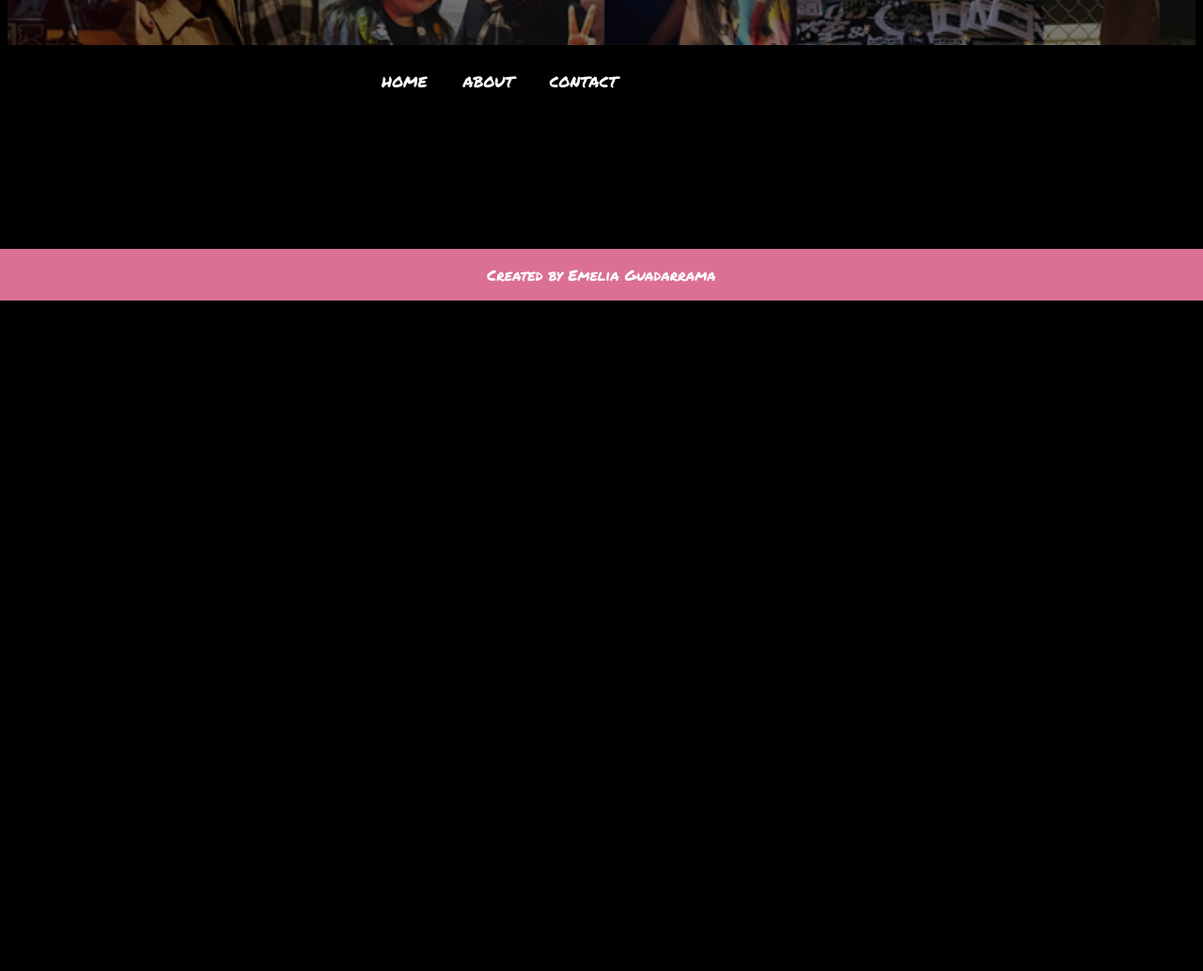
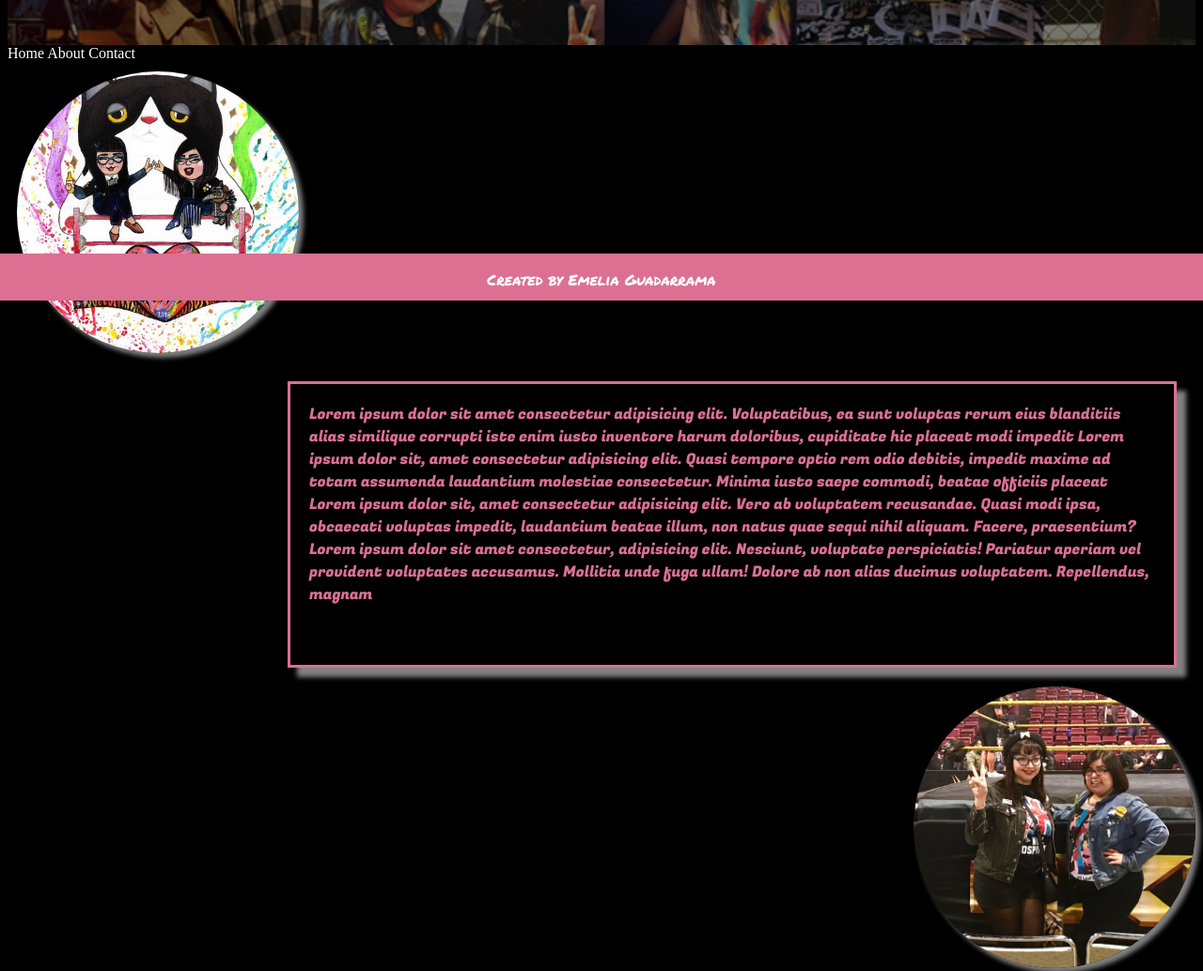
Before and after one commit to heyemelia/final-project, a plain HTML site: page index.html in a window 1280 px wide. Shown: the part 480-1514 px from the top of the page at 94% size. Before the commit the page ends 808 px from the top, so only its background shows below. Drawn offline with Linux system fonts and the light colour scheme.

Commit message:
added an article with a pic and an pic to the section nav bar needs styling

```diff
--- a/css/styles.css
+++ b/css/styles.css
@@ -29,59 +29,6 @@ body, html {
 
 /* start of nav bar */
 
-  nav ul {
-    list-style: none;
-    padding-left: 0;
-    margin-top: 0;
-    margin-bottom: 0;
-  }
-
-  h1 {
-    width: 500px;
-    margin: 100px auto 20px;
-    color: white;
-    text-align: center;
-  }
-
-  .nav {
-    width: 500px;
-    margin: 0 auto;
-    background-color: transparent;
-    color: white;
-    font-family: 'Permanent Marker'
-  }
-  .nav a {
-    display: block;
-    padding: 16px;
-    line-height: inherit;
-    cursor: pointer;
-  }
-  .nav__menu {
-    line-height: 45px;
-    font-weight: 700%;
-    text-transform: uppercase;
-  }
-  .nav__menu-item {
-    display: inline-block;
-    position: relative;
-  }
-  .nav__menu-item:hover {
-    background-color: transparent;
-  }
-  .nav__menu-item:hover .nav__submenu {
-    display: block;
-  }
-  .nav__submenu {
-    font-weight: 300;
-    text-transform: none;
-    display: none;
-    position: absolute;
-    width: 220px;
-    background-color: transparent;
-  }
-  .nav__submenu-item:hover {
-    background: transparent;
-  }
 
 /* end of navbar */
 
@@ -91,7 +38,6 @@ body, html {
   background-color: transparent;
   text-decoration: none;
 }
-
 a:visited {
   color: lightpink;
   background-color: transparent;
@@ -108,21 +54,65 @@ body, html {
 }
 /* link colors end */
 
-/* section {
-  margin-bottom: 500px;
+/* start article one */
+
+.leadimage {
+  height: 300px;
+  margin: 10px;
+  display: inline-flex;
+  float: left;
+  /* border: 4px solid palevioletred; */
+  border-radius: 50%;
+  box-shadow: 5px 5px 5px grey;
+}
+
+.leadtext {
+  margin:20px;
   padding: 20px;
-  height: 200px;
-  width: 800px;
+  height: 259px;
+  width: 900px;
+  float: right;
+  background-color: black;
+  border-style: solid;
+  border-color: palevioletred;
+  box-shadow: 10px 10px 5px grey;
+  font-family: 'Fugaz One';
+  color: palevioletred;
+
+  }
+
+
+/* end article one */
+
+
+.secondimage {
+  height: 300px;
+  display: inline-flex;
+  float: right;
+  clear: right;
+  /* border: 4px solid palevioletred; */
+  border-radius: 50%;
+  display: block;
+  margin-left: auto;
+  box-shadow: 5px 5px 5px grey;
+
+}
+.sectiontext {
+  margin:20px;
+  padding: 20px;
+  height: 259px;
+  width: 900px;
   float: left;
-  clear: left;
-  margin: 50px;;
-  background-color: palevioletred;
+  background-color: black;
   border-style: solid;
-  border-color: white;
-  box-shadow: 10px 10px 5px palevioletred;
+  border-color: palevioletred;
+  box-shadow: 10px 10px 5px grey;
   font-family: 'Fugaz One';
-  color: white;
-} */
+  color: palevioletred;
+}
+
+
+
 
 /* footer start */
 
@@ -135,6 +125,7 @@ body, html {
     color: white;
     text-align: center;
     font-family: 'Permanent Marker';
+    height: 50px;
 }
 
 /* footer end */
--- a/index.html
+++ b/index.html
@@ -19,31 +19,34 @@
       <p>Just a pair of wrestle pals talking wrasslin!<p>
   </div>
 </div>
+
 <!-- hero image end -->
 
 <body>
 <!-- nav bar starts -->
+<nav id="navBar">
+  <a href="#returntotop">Home</a>
+  <a href="about.html">About</a>
+  <a href="contact.html">Contact</a>
+</nav>
+<!-- nav bar end -->
+
 <div>
-  <nav class="nav">
-    <ul class="nav__menu">
-      <li class="nav__menu-item"><a href="index.html">Home</a></li>
-      <li class="nav__menu-item"><a href="about.html">About</a></li>
-      <li class="nav__menu-item"><a href="contact.html">Contact</a>
-        <ul class="nav__submenu">
-          <li class="nav__submenu-item"> <a href="thequeens.html">The Queens</a></li>
-          <li class="nav__submenu-item"> <a href="alicia.html">Al</a></li>
-          <li class="nav__submenu-item"> <a href="emelia.html">Emelia</a></li>
-        </ul>
-      </li>
-    </ul>
-  </nav>
-  </div>
-<!-- nav bar end -->
-<div>
-  <!-- start adding images etc -->
+
+ <article>
+   <img class="leadimage" src="img/Kayfabe Queens art by Ashley Valencia.jpg" alt="photo of Al and Emelia">
+   <p class="leadtext">Lorem ipsum dolor sit amet consectetur adipisicing elit. Voluptatibus, ea sunt voluptas rerum eius blanditiis alias similique corrupti iste enim iusto inventore harum doloribus, cupiditate hic placeat modi impedit Lorem ipsum dolor sit, amet consectetur adipisicing elit. Quasi tempore optio rem odio debitis, impedit maxime ad totam assumenda laudantium molestiae consectetur. Minima iusto saepe commodi, beatae officiis placeat Lorem ipsum dolor sit, amet consectetur adipisicing elit. Vero ab voluptatem recusandae. Quasi modi ipsa, obcaecati voluptas impedit, laudantium beatae illum, non natus quae sequi nihil aliquam. Facere, praesentium? Lorem ipsum dolor sit amet consectetur, adipisicing elit. Nesciunt, voluptate perspiciatis! Pariatur aperiam vel provident voluptates accusamus. Mollitia unde fuga ullam! Dolore ab non alias ducimus voluptatem. Repellendus, magnam
+   </p>
+ </article>
+
+ </div>
+ <div>
+
   <section>
-    Lorem ipsum dolor sit amet consectetur adipisicing elit. Ducimus aspernatur nemo ex fuga expedita deserunt, voluptates optio, iusto possimus incidunt autem. Dolores iure perspiciatis numquam quod! Rem earum iure voluptatibus. Lorem ipsum dolor sit amet consectetur, adipisicing elit. Esse earum, rem nulla culpa incidunt maiores laborum corporis adipisci expedita ex doloribus quaerat saepe recusandae, quasi, corrupti explicabo voluptas voluptatibus officia!
+  <img class="secondimage" src="img/Untitled.png" alt="random pic of us">
 
+  <p class="sectiontext">Lorem ipsum dolor sit amet consectetur adipisicing elit. Ducimus aspernatur nemo ex fuga expedita deserunt, voluptates optio, iusto possimus incidunt autem. Dolores iure perspiciatis numquam quod! Rem earum iure voluptatibus. Lorem ipsum dolor sit amet consectetur, adipisicing elit. Esse earum, rem nulla culpa incidunt maiores laborum corporis adipisci expedita ex doloribus quaerat saepe recusandae, quasi, corrupti explicabo voluptas voluptatibus officia!
+    </p>
   </section>
 
 </div>
```
Lines whose indentation alone changed are shown as unchanged.
